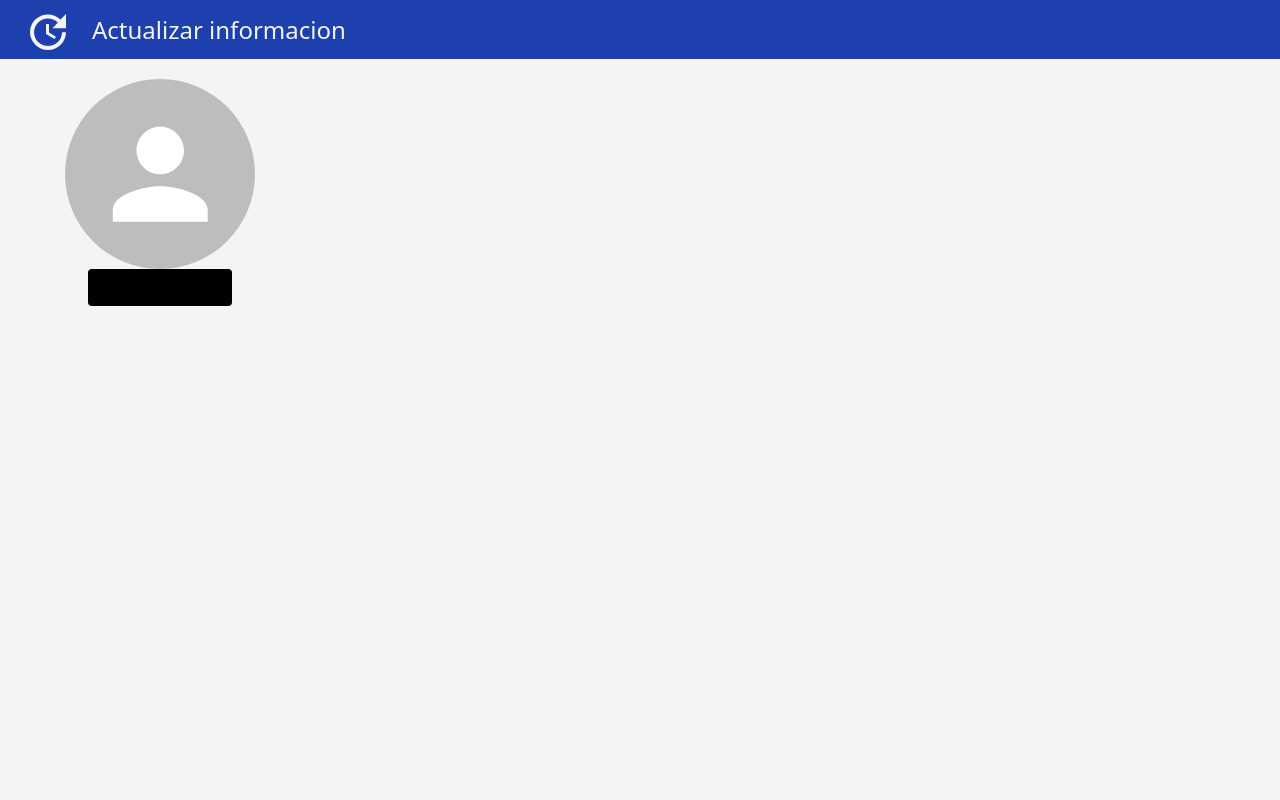
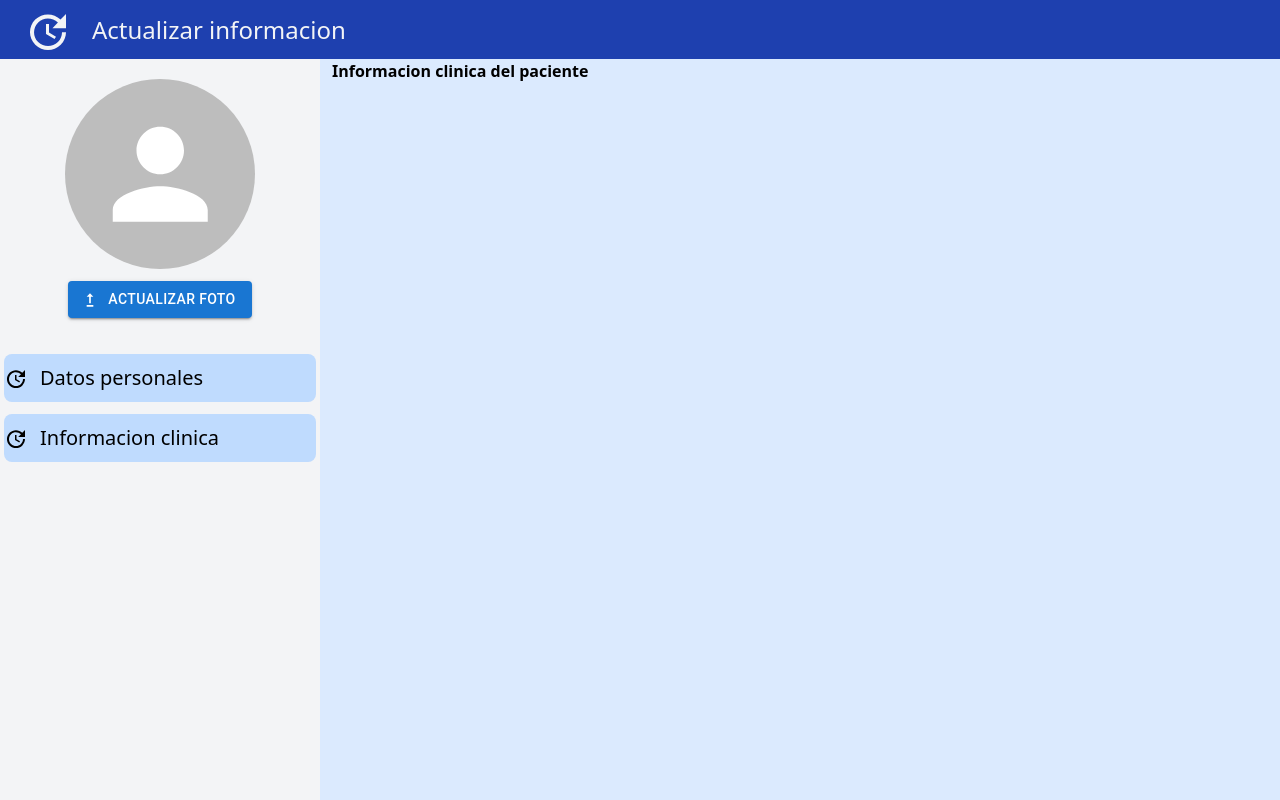
Before and after one commit to lufepama/dental-desktop, a React (Create React App) app: page /patients/edit in a window 1280 px wide. Built offline with nearby package versions, Linux system fonts and the light colour scheme; no server answers.

Commit message:
Update personal/cliniq data of patient window

```diff
--- a/src/components/patientprofile/ActionFieldHeader.js
+++ b/src/components/patientprofile/ActionFieldHeader.js
@@ -1,13 +1,16 @@
 import React from 'react'
 
+const ActionFieldHeader = ({ icon, title, onSubmit }) => {
 
-const ActionFieldHeader = ({ icon, title, onSubmit }) => {
     return (
-        <div className='flex flex-row w-full'>
-            {icon}
-            <span className='ml-3'>{title}</span>
+        <div className='flex flex-row w-full mt-3 bg-blue-200 rounded-lg'>
+            <button className='h-12' onClick={() => { onSubmit() }}>
+                <span className='text-xl'>{icon}</span>
+                <span className='ml-3 text-xl'>{title}</span>
+            </button>
         </div>
     )
+
 }
 
 export default ActionFieldHeader
--- /dev/null
+++ b/src/components/patientprofile/TitleHeading.js
@@ -0,0 +1,11 @@
+import React from 'react'
+
+const TitleHeading = ({ title }) => {
+    return (
+        <div className='mb-5'>
+            <span className='font-bold'>{title}</span>
+        </div>
+    )
+}
+
+export default TitleHeading
--- /dev/null
+++ b/src/components/patientprofile/UpdatePatientCliniqForm.js
@@ -0,0 +1,13 @@
+import React from 'react'
+import TitleHeading from './TitleHeading';
+
+
+const UpdatePatientCliniqForm = () => {
+    return (
+        <div className='w-3/4 h-full bg-blue-100 pl-3'>
+            <TitleHeading title={'Informacion clinica del paciente'} />
+        </div>
+    )
+}
+
+export default UpdatePatientCliniqForm
--- a/src/components/patientprofile/UpdatePatientForm.js
+++ b/src/components/patientprofile/UpdatePatientInfoForm.js
@@ -1,21 +1,13 @@
 import React from 'react'
 import { Button, TextField } from '@mui/material';
+import TitleHeading from './TitleHeading';
 
 
-const TitleHeading = () => {
-    return (
-        <div className='mb-5'>
-            <span className='font-bold'>Informacion del paciente</span>
-        </div>
-    )
-}
-
-const UpdatePatientForm = ({ patientInfo }) => {
-
+const UpdatePatientInfoForm = ({ patientInfo }) => {
 
     return (
         <div className='w-3/4 h-full bg-blue-100 pl-3'>
-            <TitleHeading />
+            <TitleHeading title={'Informacion del paciente'} />
             <div className='flex flex-col w-1/2 mb-2'>
                 <label className='mb-2'>Nombre</label>
                 <TextField
@@ -73,4 +65,4 @@ const UpdatePatientForm = ({ patientInfo }) => {
     )
 }
 
-export default UpdatePatientForm
+export default UpdatePatientInfoForm
--- a/src/context/patients/PatientsContext.js
+++ b/src/context/patients/PatientsContext.js
@@ -9,6 +9,7 @@ export const PatientsProvider = ({ children }) => {
     const [hasUserCreated, setHasUserCreated] = useState(false)
     const [isPatienteDeleted, setIsPatientDeleted] = useState(false)
     const [patientInfoToUpdate, setPatientInfoToUpdate] = useState({})
+    const [updateInfoForm, setUpdateInfoForm] = useState('patient')
 
     const fetchGetPatientList = async () => {
         const response = await fetch(`${BACKEND_URL}/api/patients/all-patients`, {
@@ -29,7 +30,8 @@ export const PatientsProvider = ({ children }) => {
         <Context.Provider value={{
             patientsList, setPatientsList, fetchGetPatientList,
             hasUserCreated, setHasUserCreated, isPatienteDeleted, setIsPatientDeleted,
-            patientInfoToUpdate, setPatientInfoToUpdate
+            patientInfoToUpdate, setPatientInfoToUpdate,
+            updateInfoForm, setUpdateInfoForm
         }} >
             {children}
         </Context.Provider>
--- a/src/hooks/patients/useUpdatePatient.js
+++ b/src/hooks/patients/useUpdatePatient.js
@@ -1,10 +1,11 @@
+import { formControlUnstyledClasses } from '@mui/base'
 import { useContext, useEffect } from 'react'
 import { BACKEND_URL } from '../../backend'
 import PatientsContext from '../../context/patients/PatientsContext'
 
 export const useUpdatePatient = () => {
 
-    const { patientInfoToUpdate, setPatientInfoToUpdate } = useContext(PatientsContext)
+    const { patientInfoToUpdate, setPatientInfoToUpdate, updateInfoForm, setUpdateInfoForm } = useContext(PatientsContext)
 
     const loadInfoData = async () => {
         window.api.loadUpdateInfor((data) => {
@@ -12,13 +13,19 @@ export const useUpdatePatient = () => {
         })
     }
 
+    const onChangeUpdatePatientForm = (value) => {
+        console.log('vallll', value)
+        setUpdateInfoForm(value)
+    }
     useEffect(() => {
         loadInfoData()
     }, [])
 
     return {
         patientInfoToUpdate,
-        loadInfoData
+        loadInfoData,
+        updateInfoForm,
+        onChangeUpdatePatientForm
     }
 
 }
--- a/src/pages/Patients/EditPatient.js
+++ b/src/pages/Patients/EditPatient.js
@@ -6,12 +6,15 @@ import { Button } from '@mui/material';
 import UpgradeIcon from '@mui/icons-material/Upgrade';
 import HeaderWindows from '../../components/HeaderWindows';
 import UpdateIcon from '@mui/icons-material/Update';
-import UpdatePatientForm from '../../components/patientprofile/UpdatePatientForm';
+import UpdatePatientInfoForm from '../../components/patientprofile/UpdatePatientInfoForm';
+import ActionFieldHeader from '../../components/patientprofile/ActionFieldHeader';
+import UpdatePatientCliniqForm from '../../components/patientprofile/UpdatePatientCliniqForm';
+
 
 const EditPatient = () => {
 
-    const { patientInfoToUpdate } = useUpdatePatient()
-    console.log(patientInfoToUpdate)
+    const { patientInfoToUpdate, updateInfoForm, onChangeUpdatePatientForm } = useUpdatePatient()
+
     return (
         <div className='h-screen w-screen bg-gray-100 flex flex-col'>
             <HeaderWindows icon={<UpdateIcon className='text-gray-100' fontSize='inherit' />} title='Actualizar informacion' />
@@ -19,17 +22,27 @@ const EditPatient = () => {
                 <div className='w-1/4 h-full pt-5'>
                     <div className='flex flex-col items-center'>
                         <Avatar sx={{ height: '190px', width: '190px' }} alt={`${patientInfoToUpdate.firstName}`} src={patientInfoToUpdate.profileImg} />
-                        <Button variant="" sx={{ backgroundColor: 'black' }} startIcon={<UpgradeIcon />}>
-                            Actualizar
+                        <Button variant="contained" component="span" startIcon={<UpgradeIcon />} className='mt-3'>
+                            <span>Actualizar foto</span>
                         </Button>
+                        <div className='h-36 w-full mt-5 p-1'>
+                            <ActionFieldHeader icon={<UpdateIcon />} title='Datos personales' onSubmit={() => { onChangeUpdatePatientForm('personal') }} />
+                            <ActionFieldHeader icon={<UpdateIcon />} title='Informacion clinica' onSubmit={() => { onChangeUpdatePatientForm('clinica') }} />
+                        </div>
                     </div>
                 </div>
-                {Object.keys(patientInfoToUpdate).length != 0 &&
-                    <UpdatePatientForm patientInfo={patientInfoToUpdate} />
+                {
+                    updateInfoForm === 'personal'
+                        ? <>
+                            {Object.keys(patientInfoToUpdate).length != 0 &&
+                                <UpdatePatientInfoForm patientInfo={patientInfoToUpdate} />
+                            }</>
+                        : <UpdatePatientCliniqForm />
+
                 }
+
             </div>
-
-        </div>
+        </div >
     )
 
 }
```
